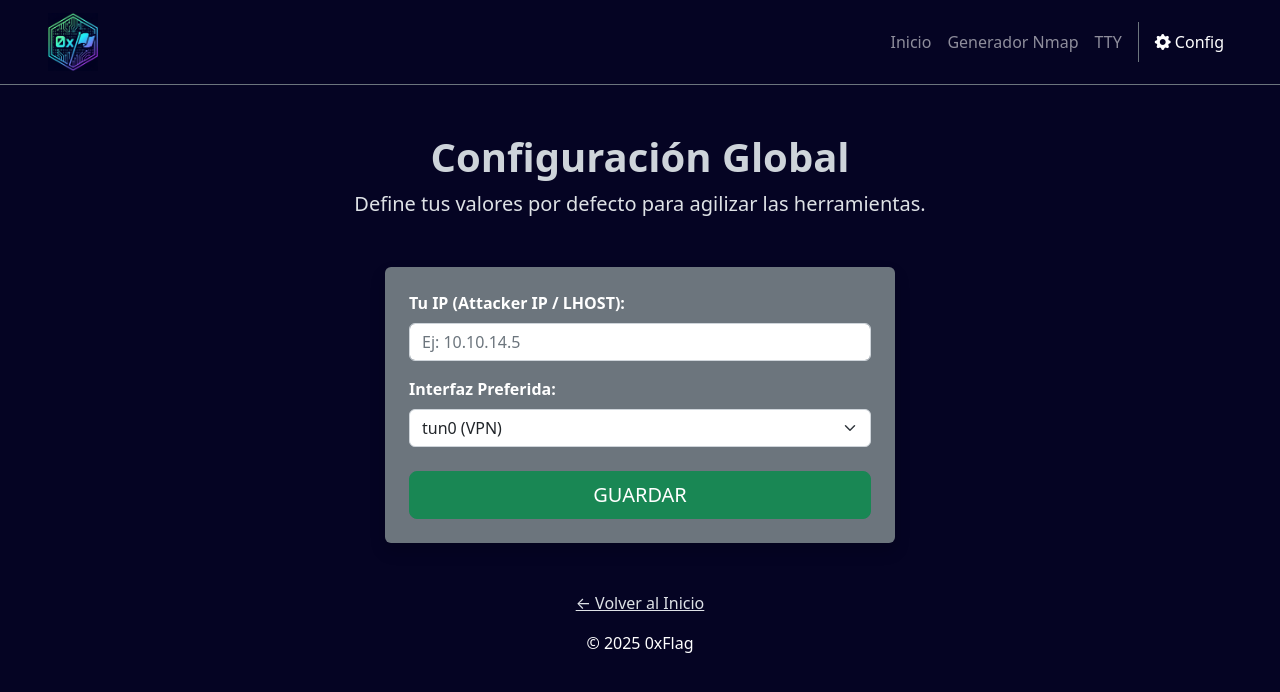
After one commit to Pocahontas2025/0xFlag, a Flask app: page /settings in a window 1280 px wide. The commit adds this page. Shown: the top 692 px of the page. Run offline with Flask 3, Linux system fonts and the light colour scheme; parts of the project's set-up code (start-up, migrations or seed data) failed here and were passed over; some libraries are stand-ins or nearby versions.

Commit message:
SCRUM-50
Añado funcionalidad para que el usuario pueda configurar su IP e interfaz para agilizar procesos en un futuro

```diff
--- a/main.py
+++ b/main.py
@@ -2,6 +2,7 @@
 from flask import Flask, render_template, request, url_for
 from src import logger
 from utils import get_nics,generate_nmap_command
+from src.config_manager import save_configuration, load_configuration
 import os
 import pickle
 
@@ -14,15 +15,21 @@ TTY_PROCEDURES = load_tty_procedures()
 # Definimos que busque templates en src/templates y estáticos en src/static
 app = Flask(__name__, template_folder='src/templates', static_folder='src/static')
 
+# -----------------------------------------------------------------------
+
 # Landing Page
 @app.route('/')
 def home():
     return render_template('index.html')
 
-# Herramienta funcional (Alpha)
-@app.route('/alpha')
-def alpha_tool():
-    return render_template('alpha.html')
+# -----------------------------------------------------------------------
+
+# Herramienta funcional nmap
+@app.route('/nmap')
+def nmap():
+    return render_template('nmap.html')
+
+# -----------------------------------------------------------------------
 
 @app.route("/tty", methods=["GET", "POST"])
 def tty_assist():
@@ -40,7 +47,9 @@ def tty_assist():
         procedure=procedure
     )
 
-# Procesa el formulario de la Alpha
+# -----------------------------------------------------------------------
+
+# Procesa el formulario de la nmap
 @app.route('/generate', methods=['POST'])
 def generate():
     ip = request.form.get('target_ip')
@@ -50,9 +59,33 @@ def generate():
     command = generate_nmap_command(ip, scan_type)
     logger.save_log(command)
 
-    # Al terminar, volvemos a mostrar alpha.html con el resultado
-    return render_template('alpha.html', result=command)
+    # Al terminar, volvemos a mostrar nmap.html con el resultado
+    return render_template('nmap.html', result=command)
 
+# -----------------------------------------------------------------------
+
+# Espacio de configuración del usuario
+@app.route('/settings', methods=['GET', 'POST'])
+def settings():
+    message = None
+
+    if request.method == 'POST':
+        # 1. Obtener datos del formulario
+        ip = request.form.get('attacker_ip')
+        interface = request.form.get('interface')
+
+        # 2. Usar nuestra función modular para guardar en BINARIO
+        if save_configuration(ip, interface):
+            message = "¡Configuración guardada correctamente! (fichero binario actualizado)"
+        else:
+            message = "Error al guardar la configuración."
+
+    # 3. Cargamos la config actual para mostrarla en los inputs (Persistence UI)
+    current_conf = load_configuration()
+
+    return render_template('settings.html', message=message, current_conf=current_conf)
+
+# -----------------------------------------------------------------------
 if __name__ == '__main__':
     if not os.path.exists('logs'):
         os.makedirs('logs')
@@ -66,5 +99,5 @@ if __name__ == '__main__':
     iface, ip_interface = list(nics.items())[choice]
 
     set_port = int(input("Selecione un puerto (0-1023 pueden requerir de privilegios ROOT):\n"))
-    print(f"\nIniciando 0xFlag Alpha en http://{ip_interface}:{set_port}")
+    print(f"\nIniciando 0xFlag en http://{ip_interface}:{set_port}")
     app.run(debug=False, use_reloader=False, host=ip_interface, port=set_port)
--- /dev/null
+++ b/src/config_manager.py
@@ -0,0 +1,66 @@
+import os
+
+# ------------ RUTAS CONSTANTES ------------
+DATA_DIR = "data"
+CONFIG_FILE = "user_config.bin"
+CONFIG_PATH = os.path.join(DATA_DIR, CONFIG_FILE)
+
+# ------------ FUNCIONES ------------
+
+# función escribir archivos binarios
+def save_configuration(attacker_ip, interface):
+
+    # declaramos los datos con un formato de texto simple
+    data_string = f"{attacker_ip};{interface}"
+
+    # codificamos a utf-8 para luego escribirlo en bytes
+    data_bytes = data_string.encode('utf-8')
+
+    # asegurmos que la carpeta data existe
+    if not os.path.exists(DATA_DIR):
+        os.makedirs(DATA_DIR)
+
+    try:
+        # escribimos los bytes en vez de texto.
+        with open(CONFIG_PATH, "wb") as f:
+            f.write(data_bytes)
+
+        print(f"[INFO] Configuración guardada en {CONFIG_PATH}")
+        return True
+
+    # hacemos el control de errores pos si algo falla y que muestre el codigo de error concreto
+    except Exception as e:
+        print(f"[ERROR] No se pudo guardar la configuración: {e}")
+        return False
+
+# ------------------------
+
+# funcion para cargar configuración de usuario
+def load_configuration():
+
+    if not os.path.exists(CONFIG_PATH):
+        return None
+
+    try:
+        # leemos el contenido del archivo binario
+        with open(CONFIG_PATH, "rb") as f:
+            content_bytes = f.read()
+
+        # decodificamos los bytes a utf-8
+        content_str = content_bytes.decode('utf-8')
+
+        # separamos los datos por el punto y coma que pusimos al guardar
+        if ";" in content_str:
+            ip, interface = content_str.split(";")
+
+            # devolvemos el diccionario
+            return {
+                "attacker_ip": ip,
+                "interface": interface
+            }
+        return None
+
+    # hacemos el control de errores pos si algo falla y que muestre el codigo de error concreto
+    except Exception as e:
+        print(f"[ERROR] Error cargando configuración: {e}")
+        return None
--- a/src/templates/base.html
+++ b/src/templates/base.html
@@ -15,12 +15,11 @@
 <body class="{% block body_class %}bg-dark{% endblock %}">
 
     <!-- Navbar -->
-    <nav class="navbar navbar-expand-lg navbar-dark bg-dark">
-        <div class="container px-5">
-            <img src="{{ url_for('static', filename='assets/0xFlag_Logo.png') }}"
-                class="position-absolute top-0 start-0 m-3"
-                style="width: 80px; height:auto;"
-                alt="Logo">
+    <nav class="navbar navbar-expand-lg navbar-dark bg-dark border-bottom border-secondary">
+        <div class="container-fluid px-5">
+            <a class="navbar-brand" href="/">
+                <img src="{{ url_for('static', filename='assets/0xFlag_Logo.png') }}" alt="Logo" width="50" height="auto" class="d-inline-block align-text-center me-2">
+            </a>
 
             <button class="navbar-toggler" type="button"
                     data-bs-toggle="collapse"
@@ -31,16 +30,17 @@
             <div class="collapse navbar-collapse" id="navbarSupportedContent">
                 <ul class="navbar-nav ms-auto mb-2 mb-lg-0">
                     <li class="nav-item">
-                        <a class="nav-link {% if request.path == '/' %}active{% endif %}" href="/">Home</a>
+                        <a class="nav-link {% if request.path == '/' %}active{% endif %}" href="/">Inicio</a>
                     </li>
                     <li class="nav-item">
-                        <a class="nav-link {% if request.path == '/alpha' %}active{% endif %}" href="/alpha">
-                            Generador_nmap
-                        </a>
+                        <a class="nav-link {% if request.path == '/nmap' %}active{% endif %}" href="/nmap">Generador Nmap</a>
                     </li>
                     <li class="nav-item">
-                        <a class="nav-link {% if request.path == '/tty' %}active{% endif %}" href="/tty">
-                            TTY
+                        <a class="nav-link {% if request.path == '/tty' %}active{% endif %}" href="/tty">TTY</a>
+                    </li>
+                    <li class="nav-item border-start border-secondary ms-2 ps-2">
+                        <a class="nav-link {% if request.path == '/settings' %}active{% endif %}" href="/settings">
+                            <i class="bi bi-gear-fill"></i> Config
                         </a>
                     </li>
                 </ul>
@@ -50,6 +50,10 @@
 
     <!-- Page content -->
     {% block content %}{% endblock %}
+
+    <div class="text-center mt-4">
+        <a href="/" class="text-white-50">← Volver al Inicio</a>
+    </div>
 
     <!-- Footer (optional, add later if you want) -->
 
--- a/src/templates/index.html
+++ b/src/templates/index.html
@@ -16,10 +16,9 @@
                         Céntrate en hackear, no en recordar sintaxis.
                     </p>
 
-                    <div class="card bg-secondary text-white mb-4 p-3"
-                         style="border: 2px solid #00ff00;">
+                    <div class="card bg-secondary text-white mb-4 p-3" style="border: 2px solid #00ff00;">
                         <div class="card-body">
-                            <a class="btn btn-success btn-lg px-5" href="/alpha">
+                            <a class="btn btn-success btn-lg px-5" href="/nmap">
                                 PROBAR LA APLICACIÓN AHORA
                             </a>
                         </div>
--- a/src/templates/alpha.html
+++ b/src/templates/nmap.html
@@ -46,7 +46,7 @@
 
 <div class="container px-5 my-5">
     <div class="text-center text-white mb-5">
-        <h1 class="fw-bolder">Generador Nmap (Alpha)</h1>
+        <h1 class="fw-bolder">Generador Nmap</h1>
         <p class="lead text-white-50">Introduce los datos para generar el comando.</p>
     </div>
 
--- /dev/null
+++ b/src/templates/settings.html
@@ -0,0 +1,48 @@
+{% extends "base.html" %}
+
+{% block title %}0xFlag - Configuración{% endblock %}
+
+{% block content %}
+<div class="container px-5 my-5">
+    <div class="text-center text-white mb-5">
+        <h1 class="fw-bolder">Configuración Global</h1>
+        <p class="lead text-white-50">Define tus valores por defecto para agilizar las herramientas.</p>
+    </div>
+
+    <div class="row justify-content-center">
+        <div class="col-lg-6">
+            <div class="card bg-secondary text-white border-0 shadow">
+                <div class="card-body p-4">
+
+                    <form action="/settings" method="POST">
+                        <div class="mb-3">
+                            <label class="form-label fw-bold">Tu IP (Attacker IP / LHOST):</label>
+                            <input type="text" class="form-control" name="attacker_ip" placeholder="Ej: 10.10.14.5" value="{{ current_conf.attacker_ip if current_conf else '' }}">
+                        </div>
+
+                        <div class="mb-4">
+                            <label class="form-label fw-bold">Interfaz Preferida:</label>
+                            <select class="form-select" name="interface">
+                                <option value="tun0" {% if current_conf and current_conf.interface == 'tun0' %}selected{% endif %}>tun0 (VPN)</option>
+                                <option value="eth0" {% if current_conf and current_conf.interface == 'eth0' %}selected{% endif %}>eth0 (Ethernet)</option>
+                                <option value="wlan0" {% if current_conf and current_conf.interface == 'wlan0' %}selected{% endif %}>wlan0 (Wi-Fi)</option>
+                            </select>
+                        </div>
+
+                        <div class="d-grid">
+                            <button type="submit" class="btn btn-success btn-lg">GUARDAR</button>
+                        </div>
+                    </form>
+
+                    {% if message %}
+                    <div class="alert alert-success mt-3 text-center">
+                        {{ message }}
+                    </div>
+                    {% endif %}
+
+                </div>
+            </div>
+        </div>
+    </div>
+</div>
+{% endblock %}
--- a/src/templates/tty.html
+++ b/src/templates/tty.html
@@ -73,7 +73,7 @@ body {
 
     <div class="d-grid">
         <button type="submit" class="btn btn-success btn-lg">
-            SHOW STEPS
+            MOSTRAR PASOS
         </button>
     </div>
 
```
Also changed, not shown: src/templates/indexv1.html (deleted, +0 -120 lines), 2 other files.
